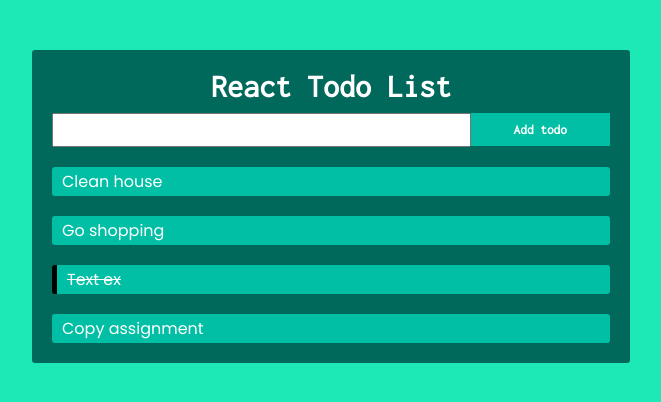
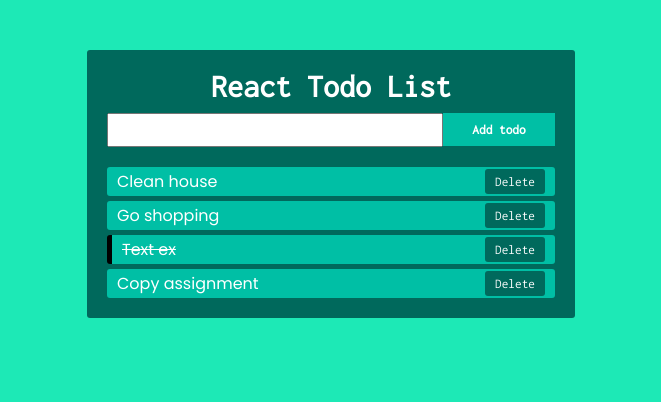
Before and after one commit to JacobJax/React-todo-list, a React (Create React App) app: page / in a window 1280 px wide. Shown: the top 402 px of the page, without its empty margins (309-970 px from the left). Built offline with nearby package versions, Linux system fonts and the light colour scheme; the HTML template or start-up script is replaced by a standard one.

Commit message:
add delete button

```diff
--- a/src/App.js
+++ b/src/App.js
@@ -1,4 +1,3 @@
-import './App.css';
 import Todolist from './components/Todolist'
 
 const todos = [
--- a/src/components/Addform.css
+++ b/src/components/Addform.css
@@ -2,6 +2,7 @@
 
 form{
     margin-top: 10px;
+    margin-bottom: 20px;
     width: 100%;
     display: grid;
     grid-template-columns: repeat(4, 1fr);
--- a/src/components/Todoitem.css
+++ b/src/components/Todoitem.css
@@ -1,8 +1,18 @@
 .todoitem{
-    margin-top: 20px;
+    margin-top: 5px;
     background: #00bfa5;
     color: #fff;
     padding: 2px 10px;
     border-radius: 3px;
     cursor: pointer;
+    display: flex;
+    justify-content: space-between;
 }
+.todoitem button {
+    padding: 5px 10px;
+    background: #00695c;
+    font-family: 'Inconsolata', monospace;
+    border: none;
+    color: #fff;
+    border-radius: 3px;
+}
--- a/src/components/Todoitem.js
+++ b/src/components/Todoitem.js
@@ -1,14 +1,19 @@
 import './Todoitem.css'
 
-const Todoitem = ({id, name, completed, handleDblClick}) => {
+const Todoitem = ({id, name, completed, handleDblClick, deleteTask}) => {
 
     const handleClick = () => {
         handleDblClick(id)
     }
 
+    const handleDelete = () => {
+        deleteTask(id)
+    }
+
     return (
         <div className="todoitem" style={completed ? { borderLeft: '5px #000 solid' } : { borderLeft: 'none' }} onDoubleClick={handleClick}>
-            <p style={completed ? { textDecoration: 'line-through' } : { textDecoration: 'none' }}>{name}</p>
+            <p style={completed ? { textDecoration: 'line-through' } : { textDecoration: 'none' }} disabled={completed}>{name}</p>
+            <button onClick={handleDelete}>Delete</button>
         </div>
     );
 }
--- a/src/components/Todolist.css
+++ b/src/components/Todolist.css
@@ -4,7 +4,7 @@
     margin: 50px auto;
     padding: 20px;
     width: 95%;
-    max-width: 558px;
+    max-width: 448px;
     background: #00695c;
     border-radius: 3px;
 }
--- a/src/components/Todolist.js
+++ b/src/components/Todolist.js
@@ -26,13 +26,27 @@ const Todolist = ({ initialTasks }) => {
         setTasks(newTasks)
     }
 
+    const deleteTask = (taskId) => {
+        const newTasks = tasks.filter(task => {
+            return task.id !== taskId
+        })
+        setTasks(newTasks)
+    }
+
     return (
         <div className="TodoList">
             <div id="todo-header">
                 <h1>React Todo List</h1>
             </div>
             <AddForm addTask={addTask}/>
-            { tasks.length === 0 ? <h3>No todos yet 📄</h3> : tasks.map(task=> (<Todoitem key={task.id} id={task.id} name={task.name} completed={task.completed} handleDblClick={handleDblClick}/>)) }
+            { tasks.length === 0 ? <h3>No todos yet 📄</h3> : tasks.map(task=> (<Todoitem
+                key={task.id}
+                id={task.id}
+                name={task.name}
+                completed={task.completed}
+                handleDblClick={handleDblClick}
+                deleteTask={deleteTask}
+            />)) }
         </div>
     );
 }
```
